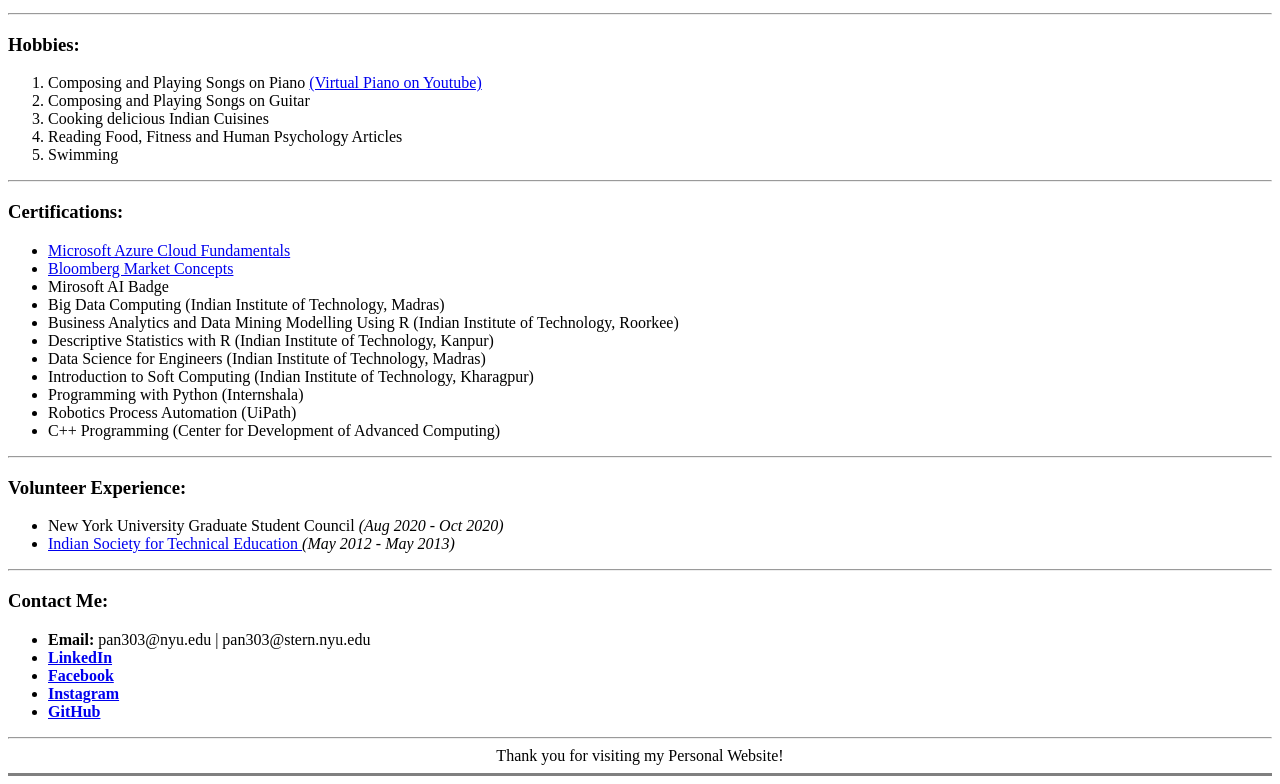
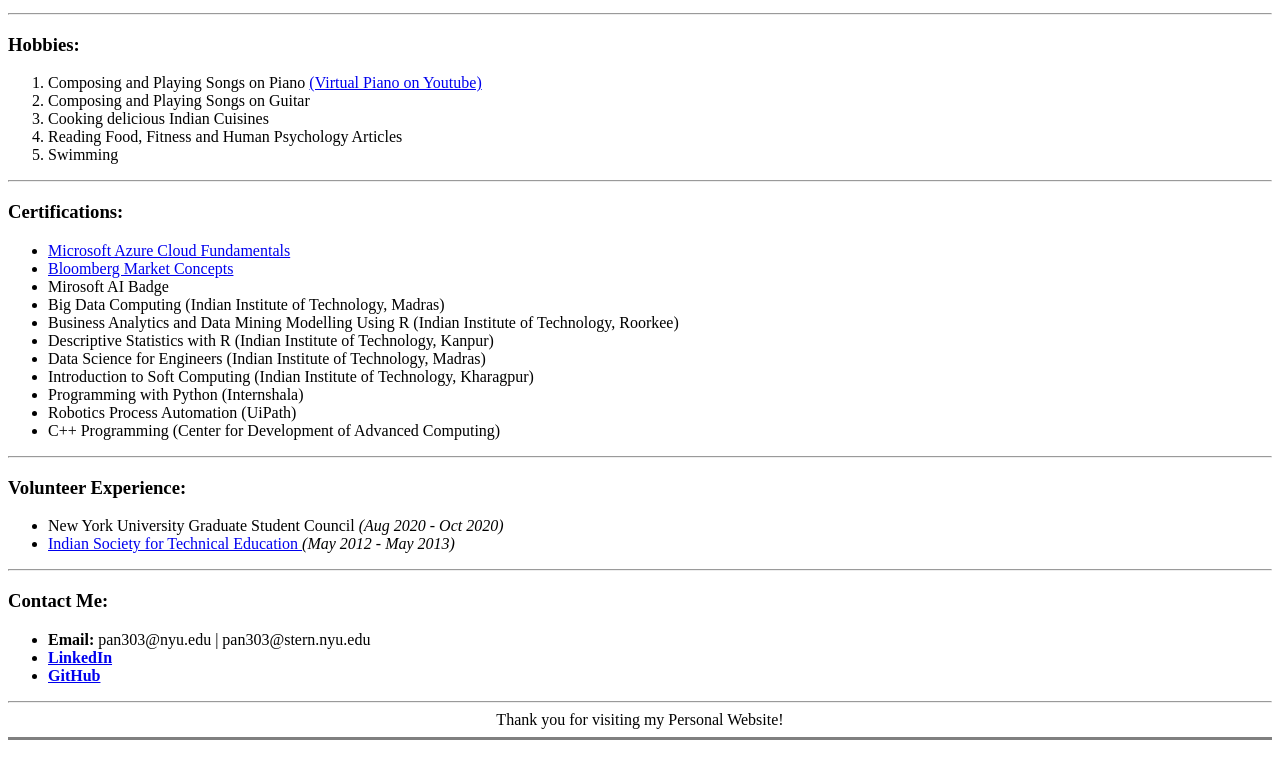
Before and after one commit to priyalanile/website, a plain HTML site: page index.html in a window 1280 px wide. Shown: the part 1835-2619 px from the top of the page. After the commit the page ends 2583 px from the top, so only its background shows below. Drawn offline with Linux system fonts and the light colour scheme.

Commit message:
Update index.html

```diff
--- a/index.html
+++ b/index.html
@@ -199,8 +199,6 @@
     <!--Creating anchor tags to embedd Hyperlinks on our Website-->
     <li><strong>Email:</strong> pan303@nyu.edu | pan303@stern.nyu.edu</li>
     <li><strong><a href="https://www.linkedin.com/in/priyal-nile/">LinkedIn</a></strong></li>
-    <li><strong><a href="https://www.facebook.com/priyal.nile">Facebook</a></strong></li>
-    <li><strong> <a href="https://www.instagram.com/priyalnile/">Instagram</a> </strong> </li>
     <li><strong><a href="https://github.com/priyalanile">GitHub</a></strong></li>
 
   </ul>
```
